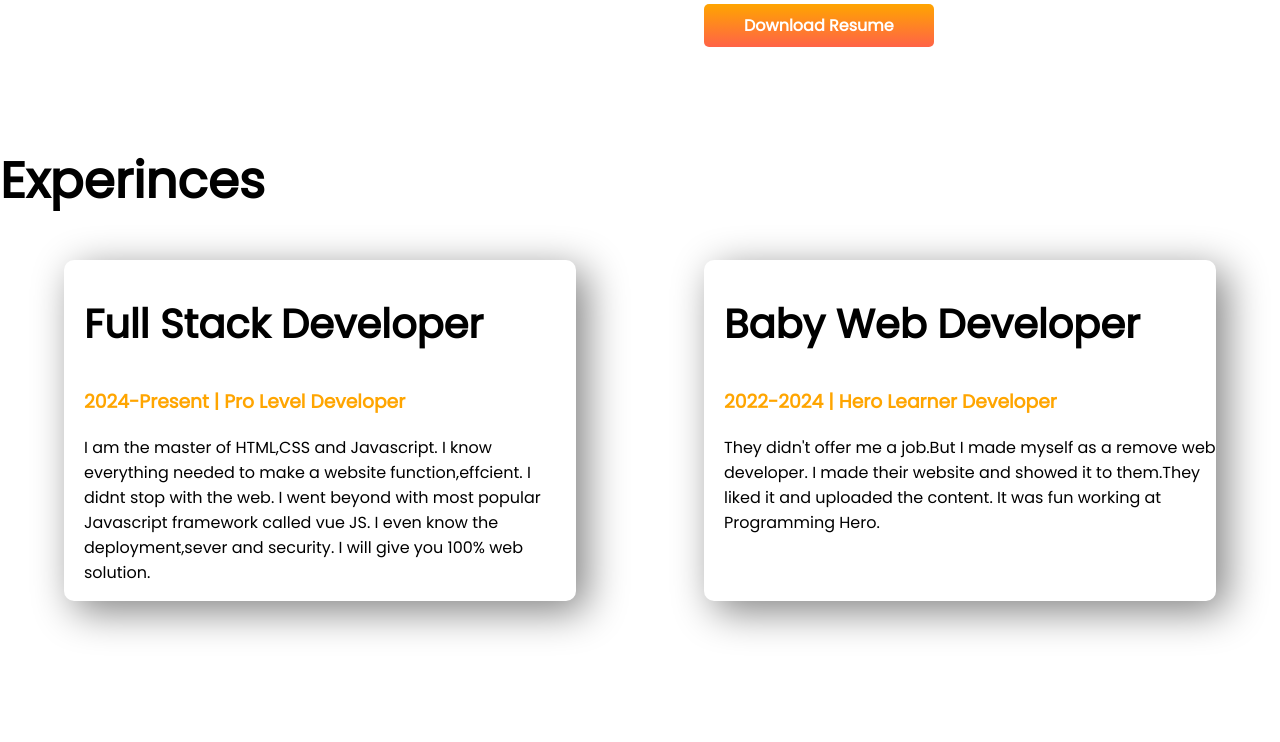
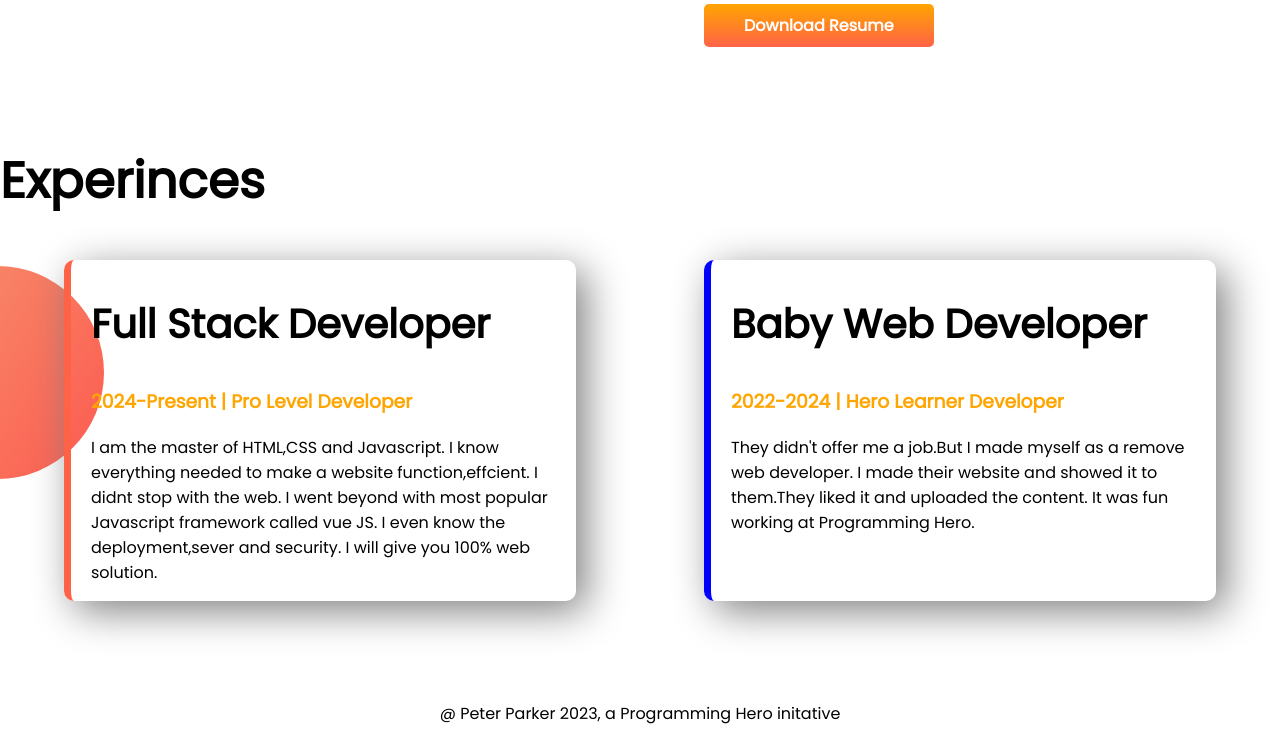
Before and after one commit to Tanim-Bin-Aziz/dev-p, a plain HTML site: page index.html in a window 1280 px wide. Shown: the part 1069-1811 px from the top of the page. Before the commit the page ends 1770 px from the top, so only its background shows below. Drawn offline with Linux system fonts and the light colour scheme.

Commit message:
website build done

```diff
--- a/index.html
+++ b/index.html
@@ -50,7 +50,7 @@
     <section class="exp-area">
         <h1>Experinces</h1>
         <div class="flexible-container">
-            <div class="exp-item">
+            <div id="full-web" class="exp-item">
                 <h2>Full Stack Developer</h2>
                 <h3 class="peter-color">2024-Present | Pro Level Developer</h3>
                 <p>
@@ -59,7 +59,7 @@
                     called vue JS. I even know the deployment,sever and security. I will give you 100% web solution.
                 </p>
             </div>
-            <div class="exp-item">
+            <div id="baby-web" class="exp-item">
                 <h2>Baby Web Developer</h2>
                 <h3 class="peter-color">
                     2022-2024 | Hero Learner Developer</h3>
@@ -73,5 +73,9 @@
 
     </section>
 </body>
+<footer>
+    <p>@ Peter Parker 2023, a Programming Hero initative
+    </p>
+</footer>
 
 </html>
--- a/style.css
+++ b/style.css
@@ -60,4 +60,24 @@ h2 {
     padding-left: 20px;
     border-radius: 10px;
     box-shadow: 10px 10px 40px grey;
+    border-left: 7px solid blue;
 }
+
+.exp-area {
+    background-image: url(images/exp-bg.png);
+    background-repeat: no-repeat;
+    background-position: left;
+
+}
+
+#full-web {
+    border-left: 7px solid tomato;
+}
+
+#baby-web {
+    border-left: 7px solid blue;
+}
+
+footer p {
+    text-align: center;
+}
```
